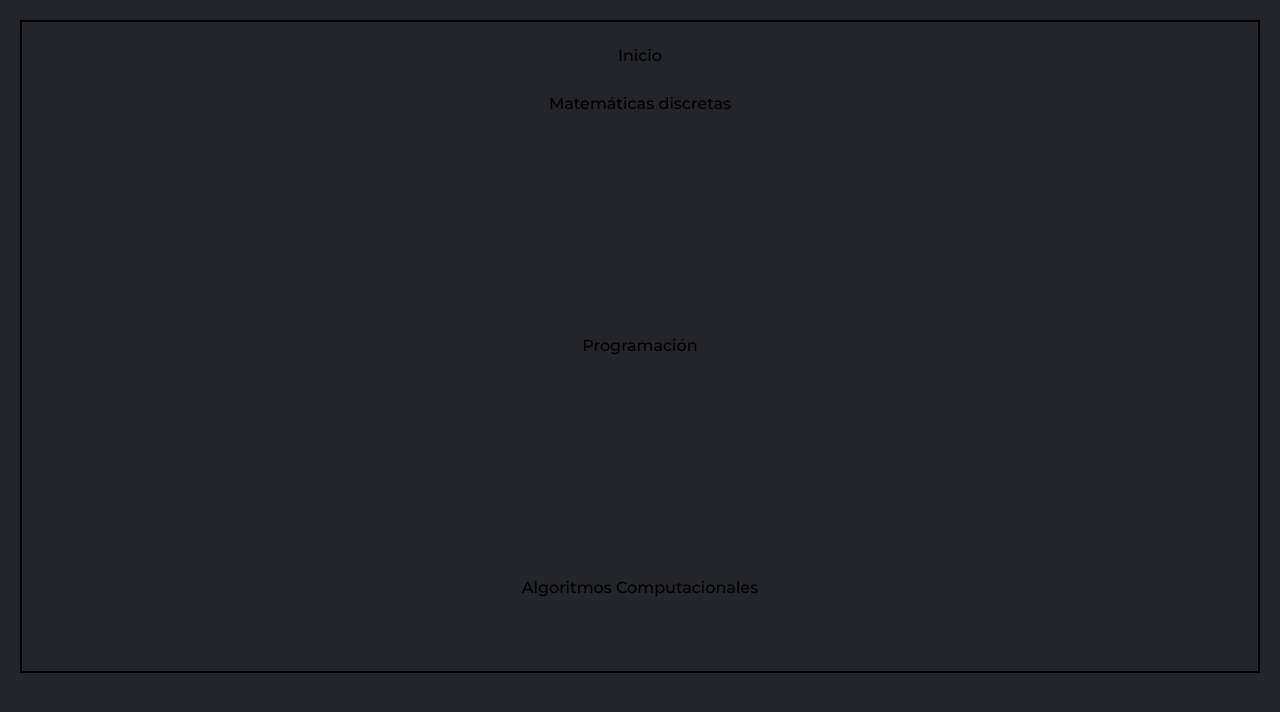
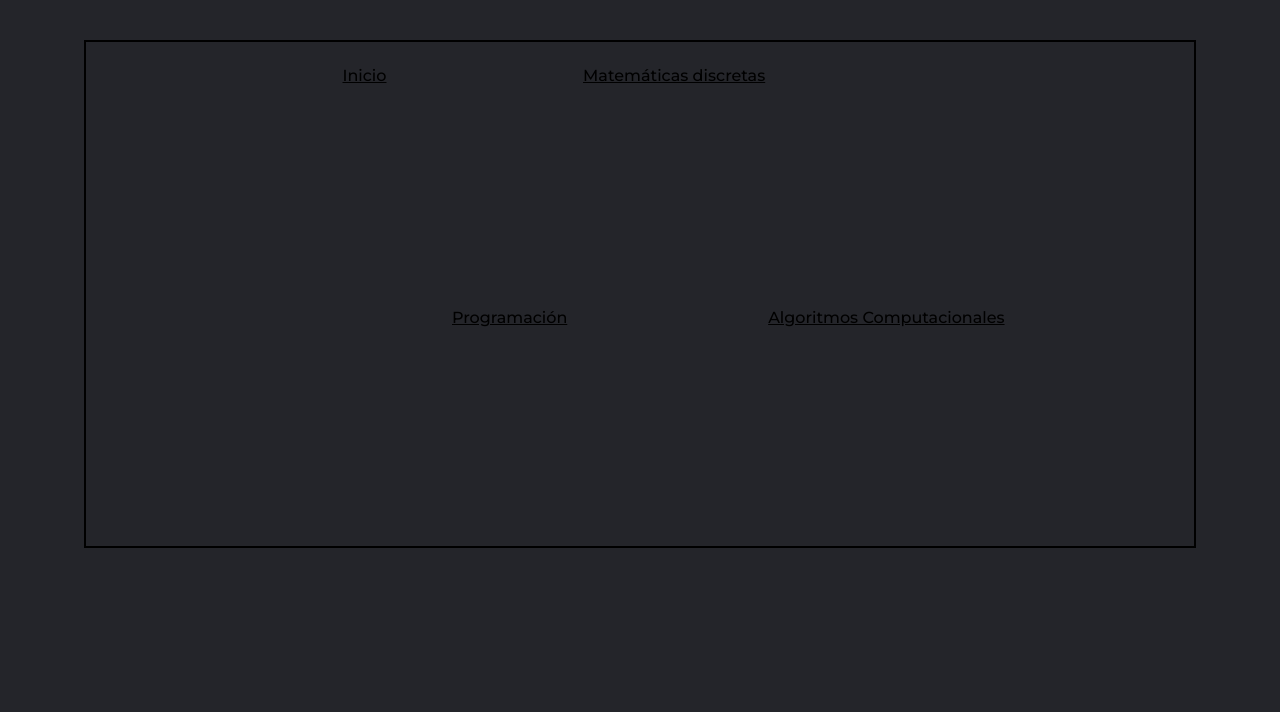
Before and after one commit to vglmarcos/progra-web-proyecto, a plain HTML site: page Página/index.html in a window 1280 px wide. Drawn offline with Linux system fonts and the light colour scheme.

Commit message:
Actualizacion 2 con nav bar arreglada

```diff
--- a/Página/css/estilos.css
+++ b/Página/css/estilos.css
@@ -12,30 +12,44 @@
 
 }
 
+header{
+  display:flex;
+  justify-content: space-between;
+  align-items: center;
+  padding: 20px 5%;
+}
+
 /**Barra de navegación**/
 .navegacion{
-  font-family: "Montserrat", sans-serif;
+
   text-align: center;
   padding: 10px;
   margin: 20px 20px;
   border: 2px solid black;
+
 }
 
 .menu{
-  position:relative;
+  list-style: none;
+
+
+}
+
+.menu li{
   display: inline-block;
-  list-style: none;
 }
 
 .menu ul{
   display: inline-block;
+  float: left;
 }
+
 
 .menu li a{
   display: block;
   padding: 15px 10px;
   color: black;
-  text-decoration: none;
+
 }
 
 .menu li a:hover{
@@ -47,7 +61,6 @@
 .submenu{
     position: relative;
     z-index: 50;
-    background: black;
     width: 100%;
     visibility: hidden;
     opacity: 0;
@@ -74,4 +87,4 @@
     opacity: 1;
 }
 
-/**Aquí termina la parte de la barra de navegació
+/**Aquí termina la parte de la barra de navegación
```
